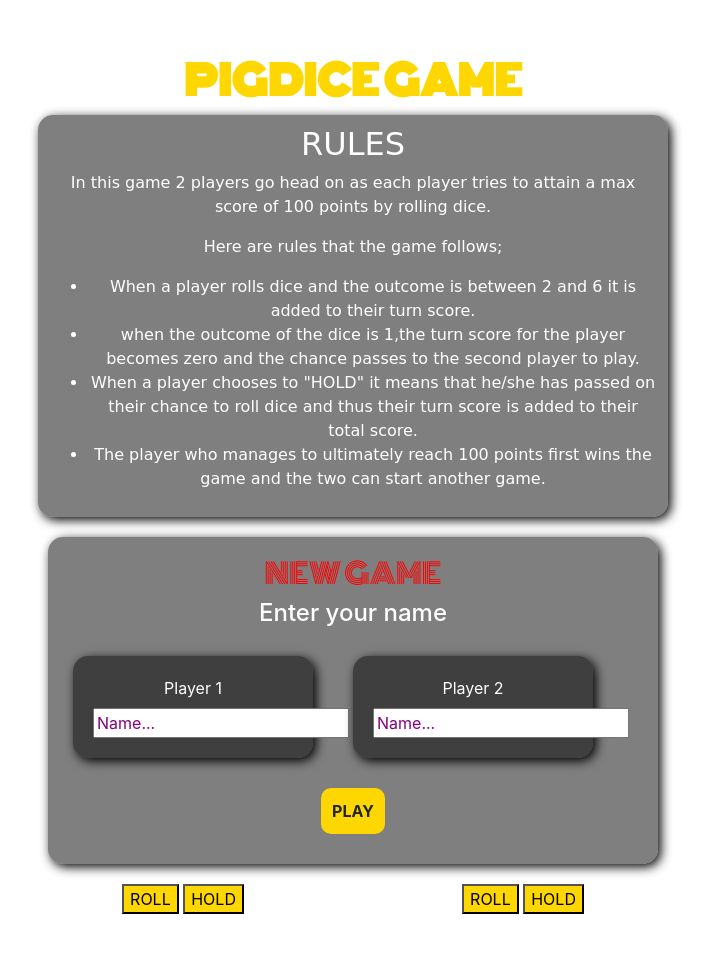
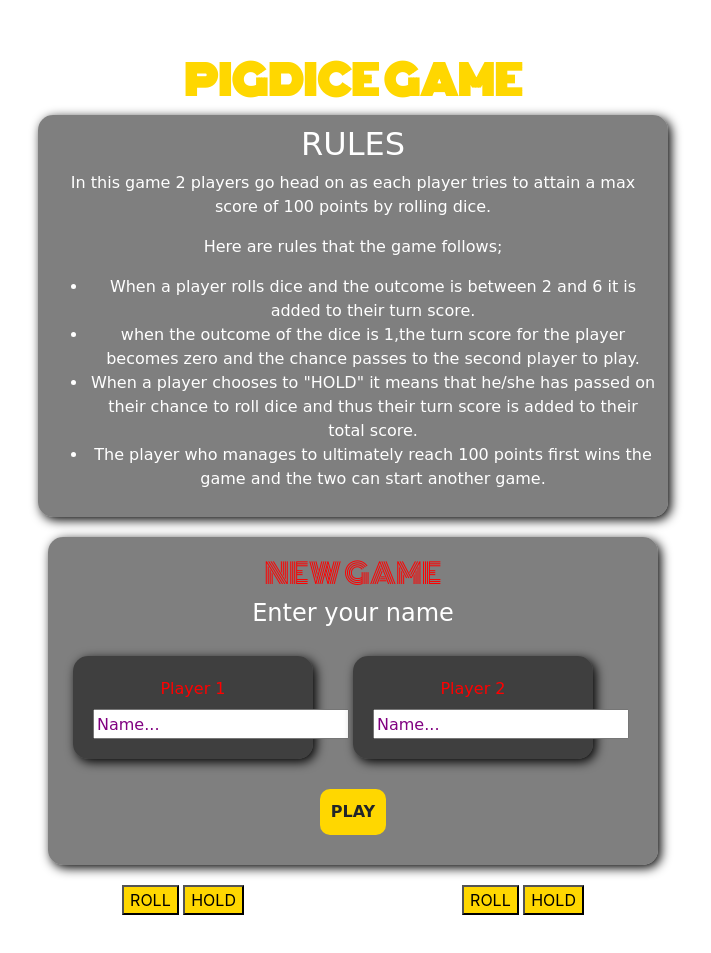
Before and after one commit to Kazammy/private, a plain HTML site: page index.html in a window 1280 px wide. Shown: the part 117-1070 px from the top of the page, without its empty margins (287-998 px from the left). Drawn offline with nearby package versions, Linux system fonts and the light colour scheme; a script that the page names is missing; a web font is replaced by a local one.

Commit message:
'New Game' added fonts for the text in this part

```diff
--- a/css/styles.css
+++ b/css/styles.css
@@ -58,6 +58,12 @@ body {
   border-radius: 10px;
   background-color: gold;
   padding: 10px;
+  font-family: 'Press Start 2P', cursive;
+
+}
+.header4 {
+  font-family: 'Press Start 2P', cursive;
+
 }
 .rbtn1  {
   background-color: gold;
@@ -77,4 +83,10 @@ body {
 }
 ::placeholder {
   color: purple;
+  font-family: 'Shojumaru', cursive;
+
 }
+.column label {
+  font-family: 'Shojumaru', cursive;
+  color: red;
+}
```
